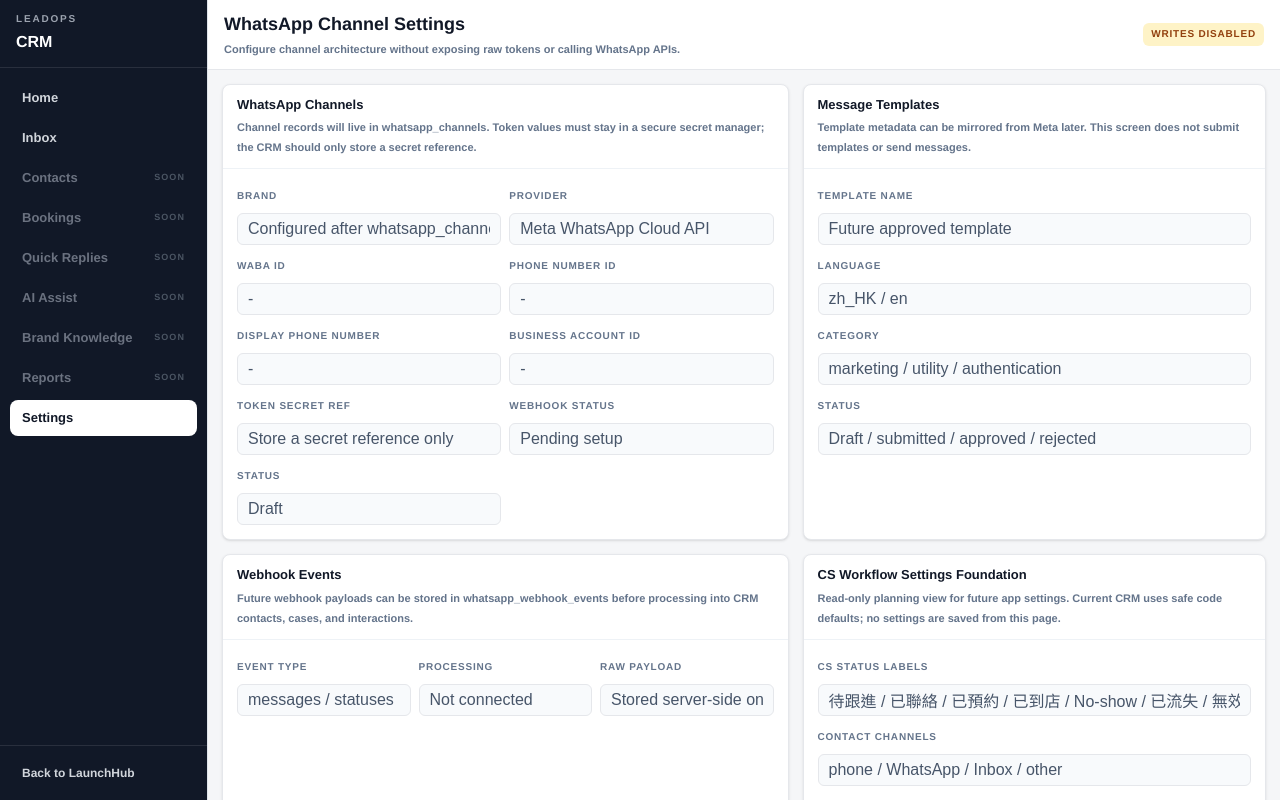
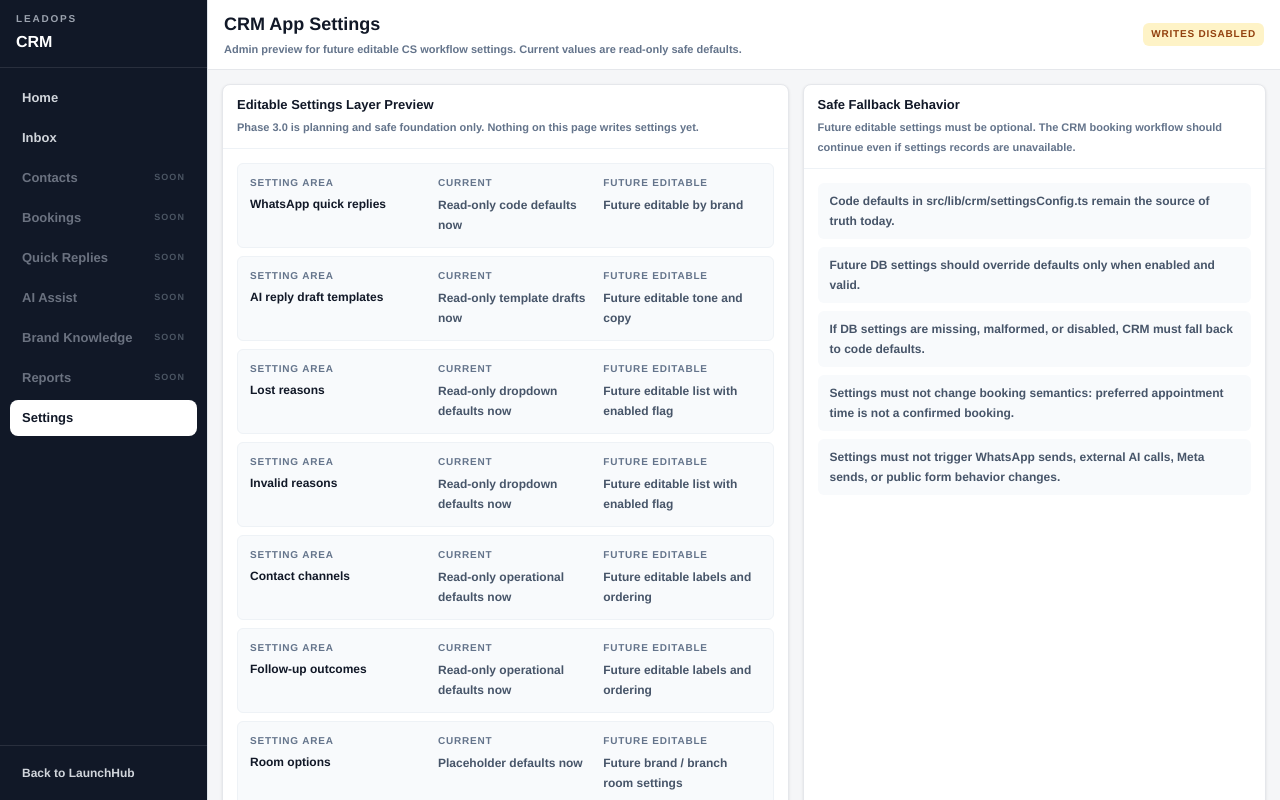
Before and after one commit to kieran97125/alyssa-lead-capture-os, a Next.js app: page /crm/settings in a window 1280 px wide. Built offline with nearby package versions, Linux system fonts and the light colour scheme.

Commit message:
Plan editable CRM settings layer

```diff
--- a/src/app/crm/settings/page.tsx
+++ b/src/app/crm/settings/page.tsx
@@ -50,6 +50,27 @@ const replySettings = [
   ["Branch / room options", "Future branch room labels for CS booking confirmation"],
 ];
 
+const editableSettingsRoadmap = [
+  ["WhatsApp quick replies", "Read-only code defaults now", "Future editable by brand"],
+  ["AI reply draft templates", "Read-only template drafts now", "Future editable tone and copy"],
+  ["Lost reasons", "Read-only dropdown defaults now", "Future editable list with enabled flag"],
+  ["Invalid reasons", "Read-only dropdown defaults now", "Future editable list with enabled flag"],
+  ["Contact channels", "Read-only operational defaults now", "Future editable labels and ordering"],
+  ["Follow-up outcomes", "Read-only operational defaults now", "Future editable labels and ordering"],
+  ["Room options", "Placeholder defaults now", "Future brand / branch room settings"],
+  ["Booking confirmation templates", "Template direction only", "Future approved message drafts"],
+  ["Treatment FAQ replies", "Planning only", "Future treatment-specific reply library"],
+  ["Paid status labels", "Read-only dropdown defaults now", "Future editable labels"],
+];
+
+const fallbackRules = [
+  "Code defaults in src/lib/crm/settingsConfig.ts remain the source of truth today.",
+  "Future DB settings should override defaults only when enabled and valid.",
+  "If DB settings are missing, malformed, or disabled, CRM must fall back to code defaults.",
+  "Settings must not change booking semantics: preferred appointment time is not a confirmed booking.",
+  "Settings must not trigger WhatsApp sends, external AI calls, Meta sends, or public form behavior changes.",
+];
+
 const configModulePreview = [
   ["Contact channels", optionTuples(contactChannelOptions).map(([, label]) => label).join(" / ")],
   ["Follow-up outcomes", optionTuples(followUpOutcomeOptions).map(([, label]) => label).join(" / ")],
@@ -70,10 +91,10 @@ export default async function CrmSettingsPage() {
           <div className="flex flex-col gap-2 lg:flex-row lg:items-center lg:justify-between">
             <div>
               <h1 className="text-lg font-bold text-[#111827]">
-                WhatsApp Channel Settings
+                CRM App Settings
               </h1>
               <p className="mt-1 text-[11px] font-semibold text-[#64748b]">
-                Configure channel architecture without exposing raw tokens or calling WhatsApp APIs.
+                Admin preview for future editable CS workflow settings. Current values are read-only safe defaults.
               </p>
             </div>
             <span className="w-fit rounded-md bg-[#fef3c7] px-2 py-1 text-[10px] font-bold uppercase tracking-[0.08em] text-[#92400e]">
@@ -84,6 +105,35 @@ export default async function CrmSettingsPage() {
 
         <div className="min-h-0 flex-1 overflow-auto p-3.5">
           <div className="grid gap-3.5 xl:grid-cols-[1.1fr_0.9fr]">
+            <SettingsPanel
+              title="Editable Settings Layer Preview"
+              description="Phase 3.0 is planning and safe foundation only. Nothing on this page writes settings yet."
+            >
+              <div className="grid gap-2">
+                {editableSettingsRoadmap.map(([area, current, future]) => (
+                  <ReadinessRow
+                    key={area}
+                    area={area}
+                    current={current}
+                    future={future}
+                  />
+                ))}
+              </div>
+            </SettingsPanel>
+
+            <SettingsPanel
+              title="Safe Fallback Behavior"
+              description="Future editable settings must be optional. The CRM booking workflow should continue even if settings records are unavailable."
+            >
+              <ul className="grid gap-2 text-[12px] font-semibold leading-5 text-[#475569]">
+                {fallbackRules.map((item) => (
+                  <li key={item} className="rounded-md bg-[#f8fafc] px-3 py-2">
+                    {item}
+                  </li>
+                ))}
+              </ul>
+            </SettingsPanel>
+
             <SettingsPanel
               title="WhatsApp Channels"
               description="Channel records will live in whatsapp_channels. Token values must stay in a secure secret manager; the CRM should only store a secret reference."
@@ -130,7 +180,7 @@ export default async function CrmSettingsPage() {
 
             <SettingsPanel
               title="Current Config Module Defaults"
-              description="These values now come from src/lib/crm/settingsConfig.ts. They are still code defaults until a reviewed settings table is applied."
+              description="These values come from src/lib/crm/settingsConfig.ts. They power CRM today and remain fallback defaults after future DB settings are applied."
             >
               <div className="grid gap-2">
                 {configModulePreview.map(([label, value]) => (
@@ -152,13 +202,15 @@ export default async function CrmSettingsPage() {
 
             <SettingsPanel
               title="Security Boundary"
-              description="No token value input is active in this version. Token setup should be a future secure admin step."
+              description="No token value input, external API call, or live settings mutation is active in this version."
             >
               <ul className="grid gap-2 text-[12px] font-semibold leading-5 text-[#475569]">
                 <li>Store a secret reference only, not the token value.</li>
                 <li>Store a hashed webhook verify token only.</li>
                 <li>No Meta / WhatsApp API calls are made from this page.</li>
                 <li>No send-message endpoint is enabled.</li>
+                <li>No external AI API is connected.</li>
+                <li>No Supabase settings SQL has been executed for Phase 3.0.</li>
               </ul>
             </SettingsPanel>
           </div>
@@ -204,3 +256,40 @@ function ReadOnlyField({ label, value }: { label: string; value: string }) {
     </label>
   );
 }
+
+function ReadinessRow({
+  area,
+  current,
+  future,
+}: {
+  area: string;
+  current: string;
+  future: string;
+}) {
+  return (
+    <div className="grid gap-2 rounded-md border border-[#eef2f6] bg-[#f8fafc] p-3 lg:grid-cols-[180px_1fr_1fr]">
+      <div>
+        <p className="text-[10px] font-bold uppercase tracking-[0.08em] text-[#64748b]">
+          Setting area
+        </p>
+        <p className="mt-1 text-[12px] font-black text-[#111827]">{area}</p>
+      </div>
+      <div>
+        <p className="text-[10px] font-bold uppercase tracking-[0.08em] text-[#64748b]">
+          Current
+        </p>
+        <p className="mt-1 text-[12px] font-semibold leading-5 text-[#475569]">
+          {current}
+        </p>
+      </div>
+      <div>
+        <p className="text-[10px] font-bold uppercase tracking-[0.08em] text-[#64748b]">
+          Future editable
+        </p>
+        <p className="mt-1 text-[12px] font-semibold leading-5 text-[#475569]">
+          {future}
+        </p>
+      </div>
+    </div>
+  );
+}
```
Also changed, not shown: 3 other files (tests, documents, lock files or other folders).
